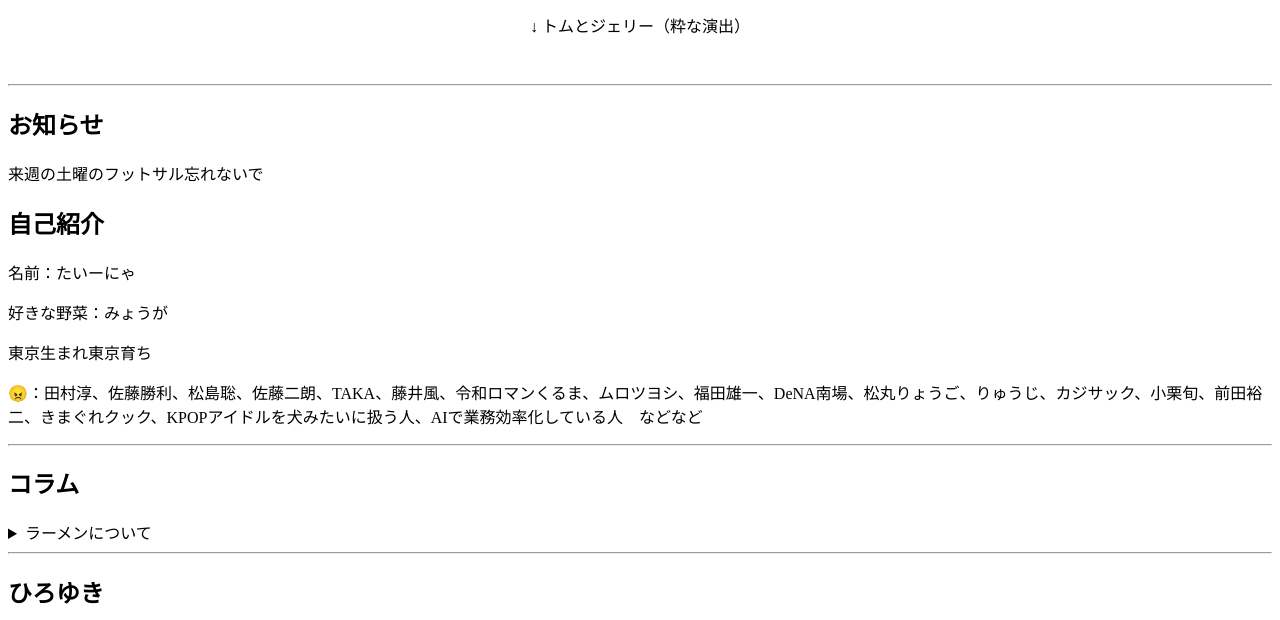
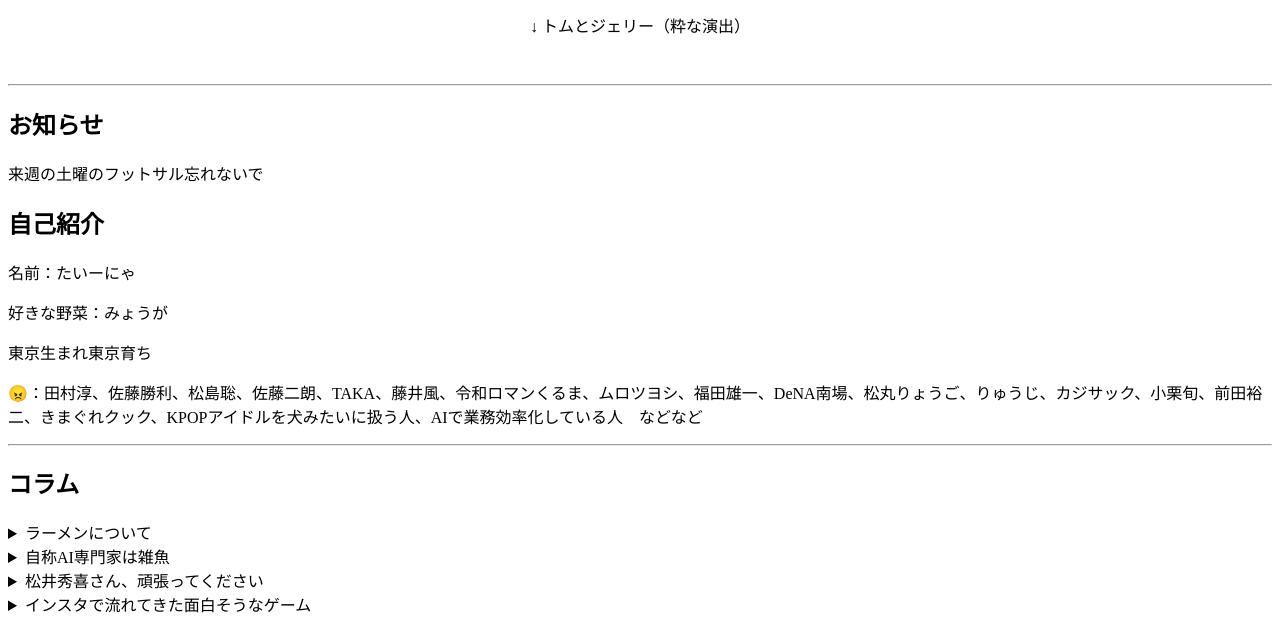
Before and after one commit to tgmnt/tgmnt.github.io, a plain HTML site: page index.html in a window 1280 px wide. Shown: the part 116-736 px from the top of the page. Drawn offline with Linux system fonts and the light colour scheme.

Commit message:
Add new details sections to index.html

```diff
--- a/index.html
+++ b/index.html
@@ -44,20 +44,31 @@
   <details>
     <summary>ラーメンについて</summary>
     <p>ラーメンって麺が要らないと思う。肉うどんにとっての肉吸いみたいな感じで、麺のないラーメンをスープとして楽しみたい。麺の分を水餃子にして欲しい。</p>
+  </details>
+
+  <details>
 
     <summary>自称AI専門家は雑魚</summary>
     <p>AIで業務を効率化しましたって言ってる人がいて、内容を見てみたら、「メールの内容を15分間に一回AIが見て、その内容をSlackで送ってくる」「カレンダーの内容をGeminiが取得して予定を教えてくれる」ってものでした。
       普通にメールとカレンダー見た方がはえーよbro</p>
+  </details>
+
+  <details>
 
     <summary>松井秀喜さん、頑張ってください</summary>
     <p>野球選手はイチロー、新庄、大谷、ダルビッシュ、清原、常松くん以外知らないが、松井秀喜はなんとなく聞いたことがあります。巨人の監督になると聞きました。ぜひ、頑張って欲しいですね。</p>
+  </details>
 
+  <details>
     <summary>インスタで流れてきた面白そうなゲーム</summary>
     <p><a href="https://blockade-je8q.onrender.com">Blockade</a>って言うらしい。あんま有名じゃないのか、調べてもすぐに出てこなかった。</p>
-
+  </details>
+  <details>
     <summary>メイウェザー</summary>
     <p>パッキャオ、マイクタイソン、ライアンガルシアと試合するって流れてたと思うんだけど、全部実現してないのはなぜ？結構楽しみにしてたんだけどな。がっかり</p>
 
+  </details>
+  <details>
     <summary>DJ松永</summary>
     <p>DJ松永のDJを見ても何してるのかよく分からなかったけど、DJ SODAのDJをみたらDJ松永の凄さが分かった。イニエスタのプレーが簡単そうに見えるみたいなことだね。</p>
 
```
